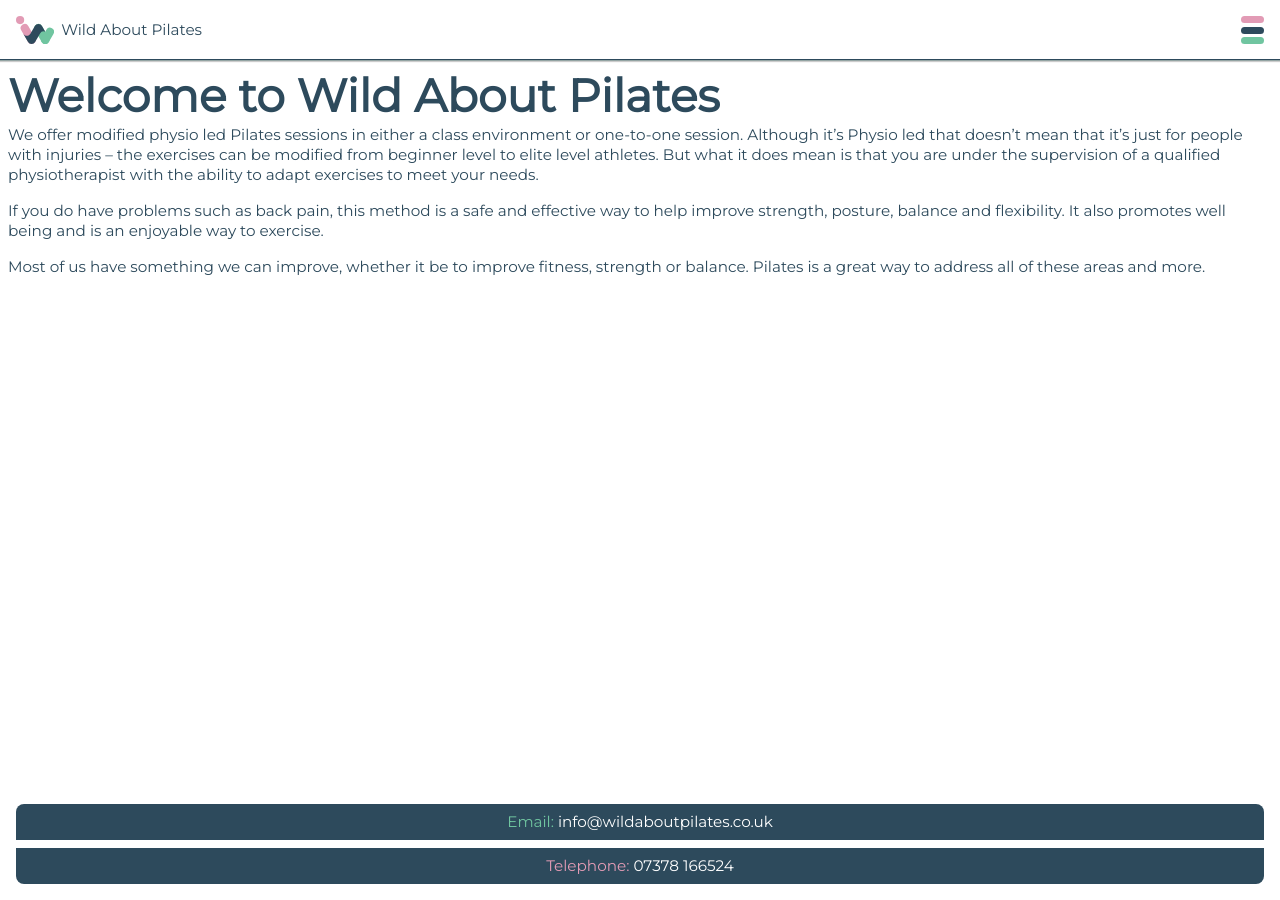
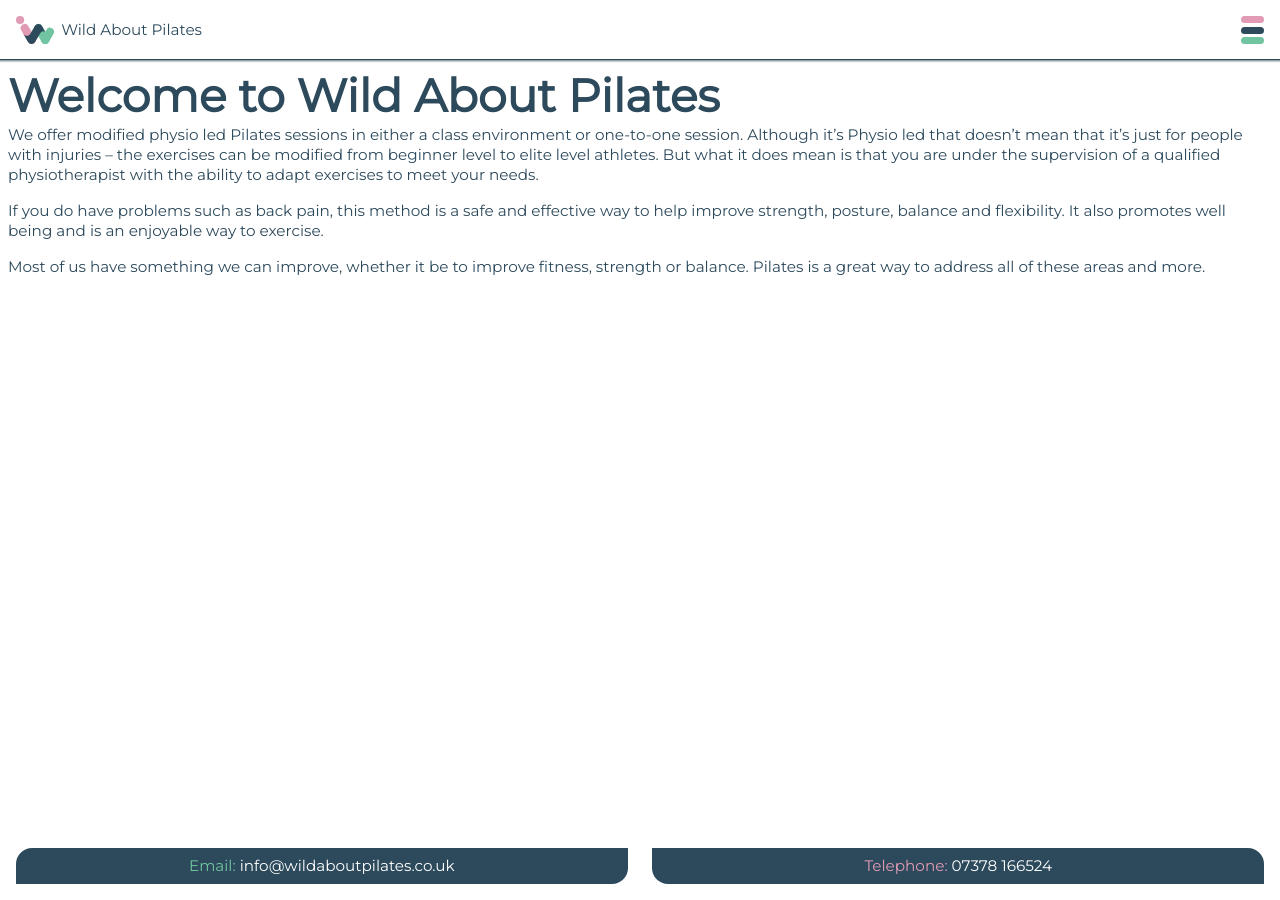
Before and after one commit to mikeraynham/wildaboutpilates, a Jekyll site: the page built from index.md, in a window 1280 px wide. Built offline with Jekyll 4.4.1, drawn with Linux system fonts in a browser that asks for light colours.

Commit message:
Footer media queries

```diff
--- a/_sass/_footer.scss
+++ b/_sass/_footer.scss
@@ -18,22 +18,40 @@
             margin-bottom: 0;
         }
 
-        a.email {
-            border-radius: 0.5rem 0.5rem 0 0;
-        }
-
         a.email::before {
             content: "Email: ";
             color: palette('mint_green');
-        }
-
-        a.tel {
-            border-radius: 0 0 0.5rem 0.5rem;
         }
 
         a.tel::before {
             content: "Telephone: ";
             color: palette('dusky_pink');
         }
+
+        a.email {
+            border-radius: 1rem 1rem 0 0;
+        }
+
+        a.tel {
+            border-radius: 0 0 1rem 1rem;
+        }
+
+        @media (min-width: 43.75em) {
+            a {
+                margin-bottom: 0;
+            }
+
+            a.email {
+                border-radius: 1rem 0 1rem 0;
+                float: left;
+                width: 49%;
+            }
+
+            a.tel {
+                border-radius: 0 1rem 0 1rem;
+                float: right;
+                width: 49%;
+            }
+        }
     }
 }
```
